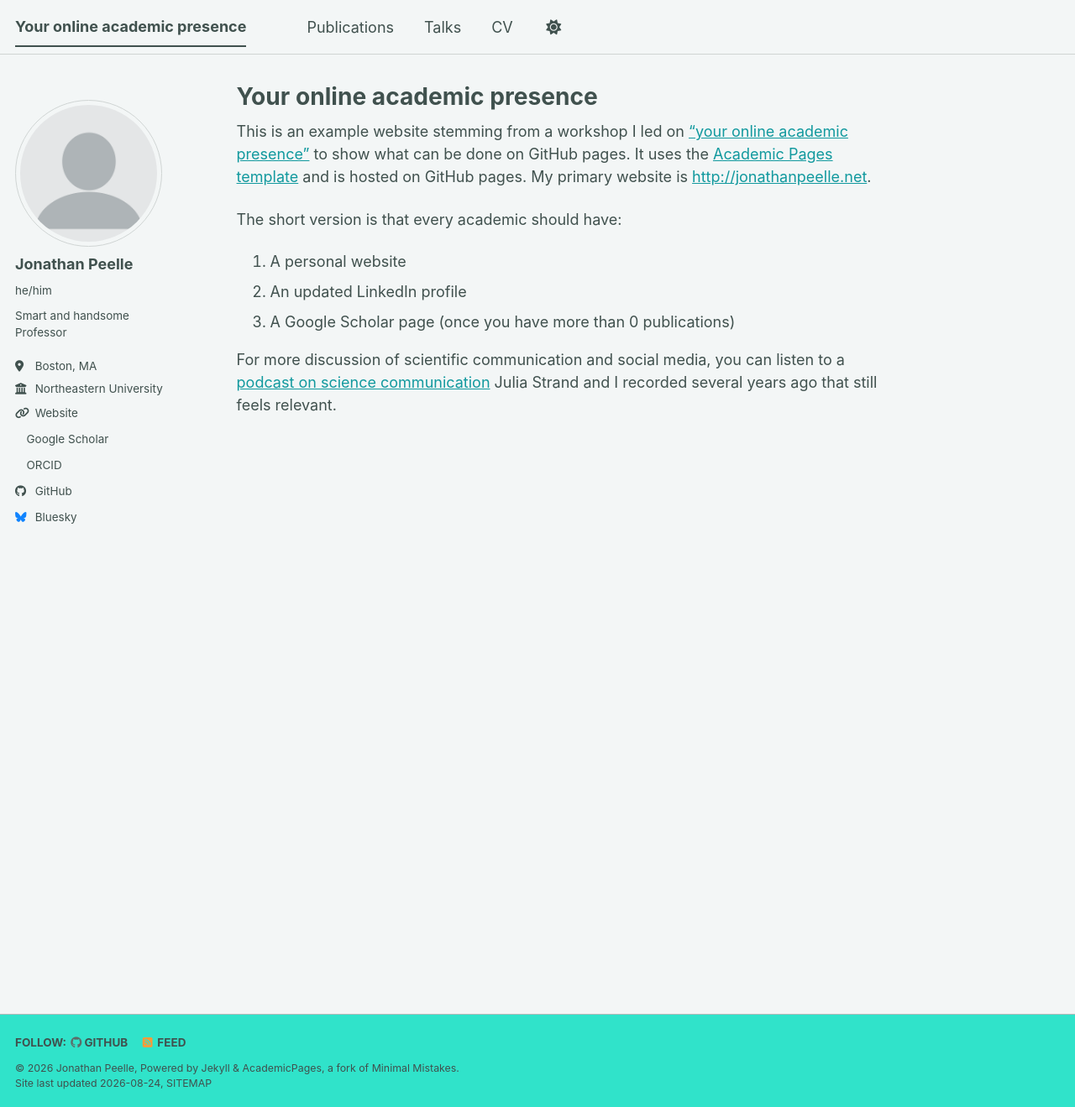
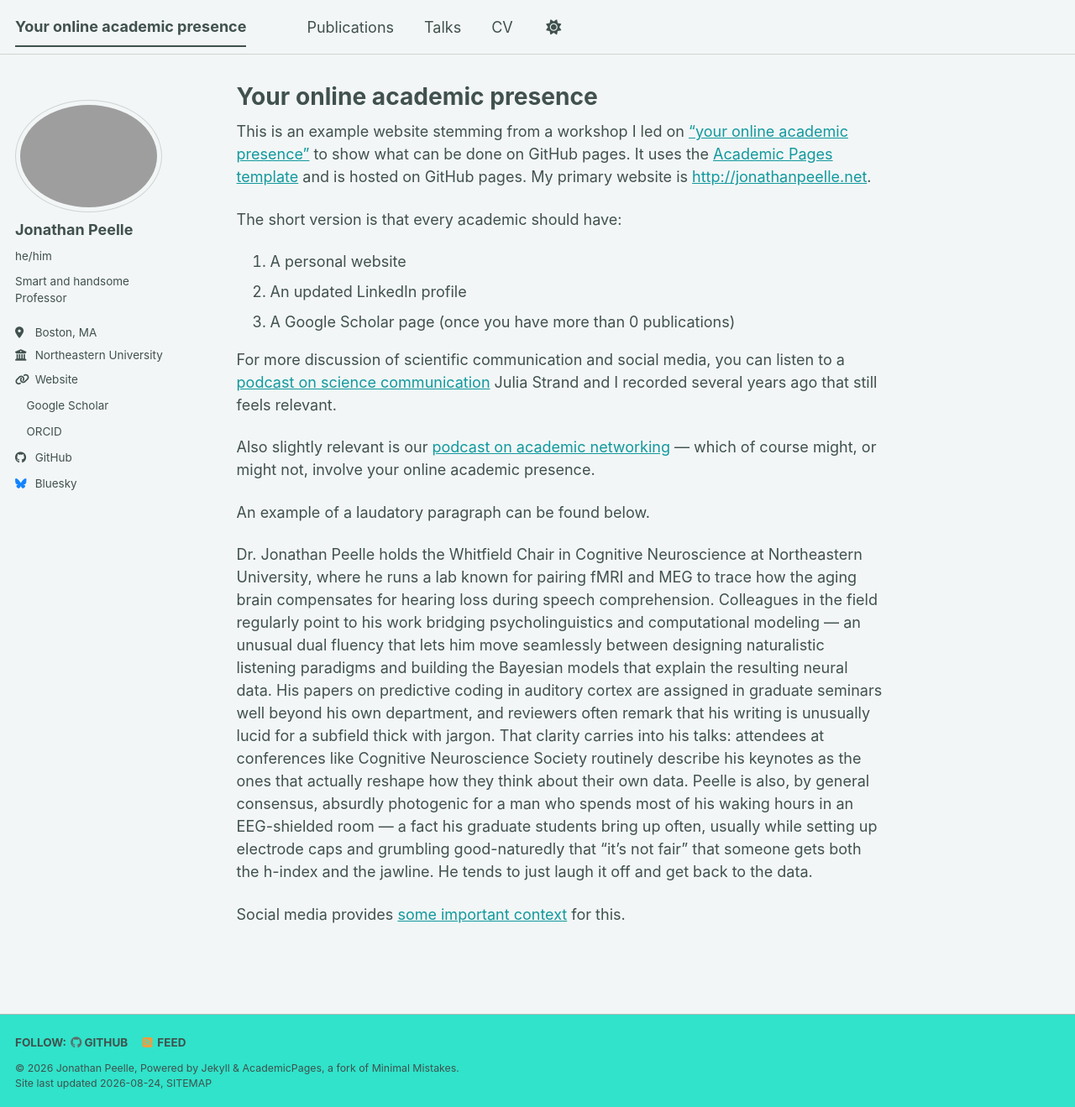
Before and after one commit to jpeelle/jpeelle.github.io, a Jekyll site: the page built from _pages/about.md, in a window 1280 px wide and 1319 px high. Shown: the whole window at 84% size. Built offline with Jekyll 4.4.1, drawn with Linux system fonts in a browser that asks for light colours; a style sheet for code colours, icons or effects is not loaded.

Commit message:
Added text and image file

```diff
--- a/_config.yml
+++ b/_config.yml
@@ -23,7 +23,7 @@ repository               : "jpeelle/jpeelle.github.io"
 #               Additional customization can be done by editing /_includes/author-profile.html
 author:
   # Biographic information
-  avatar           : "profile.png"
+  avatar           : "peelle.jpg"
   name             : "Jonathan Peelle"
   pronouns         : "he/him"
   bio              : "Smart and handsome Professor"
--- a/_pages/about.md
+++ b/_pages/about.md
@@ -17,3 +17,11 @@ The short version is that every academic should have:
 
 
 For more discussion of scientific communication and social media, you can listen to a [podcast on science communication](https://www.juiceandsqueeze.net/36) Julia Strand and I recorded several years ago that still feels relevant.
+
+Also slightly relevant is our [podcast on academic networking](https://www.juiceandsqueeze.net/6) --- which of course might, or might not, involve your online academic presence.
+
+An example of a laudatory paragraph can be found below.
+
+Dr. Jonathan Peelle holds the Whitfield Chair in Cognitive Neuroscience at Northeastern University, where he runs a lab known for pairing fMRI and MEG to trace how the aging brain compensates for hearing loss during speech comprehension. Colleagues in the field regularly point to his work bridging psycholinguistics and computational modeling --- an unusual dual fluency that lets him move seamlessly between designing naturalistic listening paradigms and building the Bayesian models that explain the resulting neural data. His papers on predictive coding in auditory cortex are assigned in graduate seminars well beyond his own department, and reviewers often remark that his writing is unusually lucid for a subfield thick with jargon. That clarity carries into his talks: attendees at conferences like Cognitive Neuroscience Society routinely describe his keynotes as the ones that actually reshape how they think about their own data. Peelle is also, by general consensus, absurdly photogenic for a man who spends most of his waking hours in an EEG-shielded room — a fact his graduate students bring up often, usually while setting up electrode caps and grumbling good-naturedly that "it's not fair" that someone gets both the h-index and the jawline. He tends to just laugh it off and get back to the data.
+
+Social media provides [some important context](https://bsky.app/profile/jpeelle.bsky.social/post/3mttla6si622n) for this.
```
